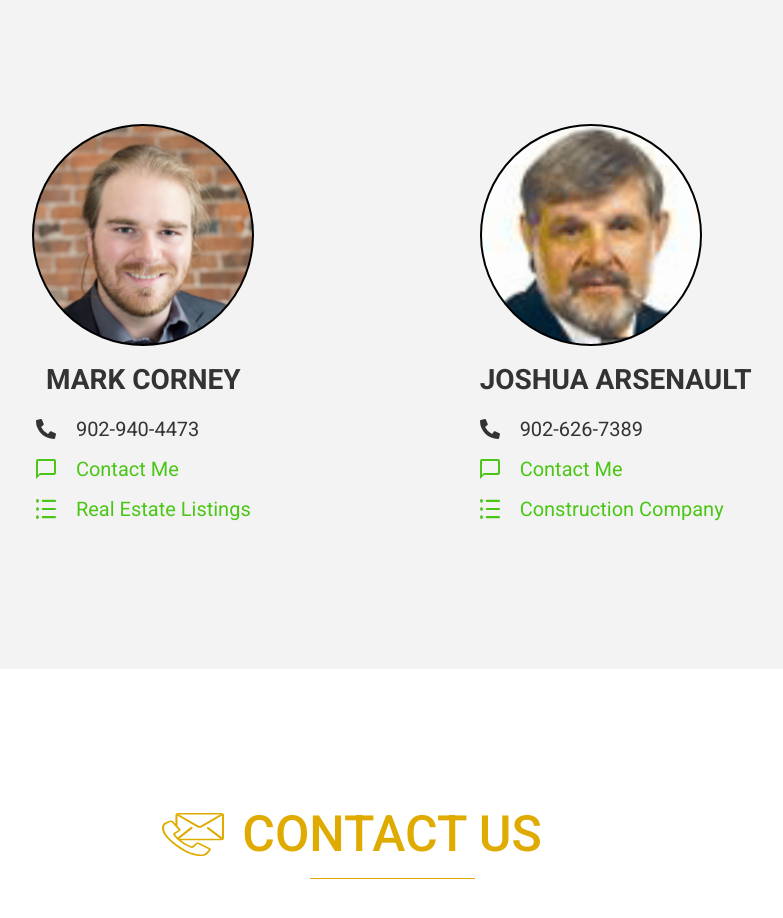
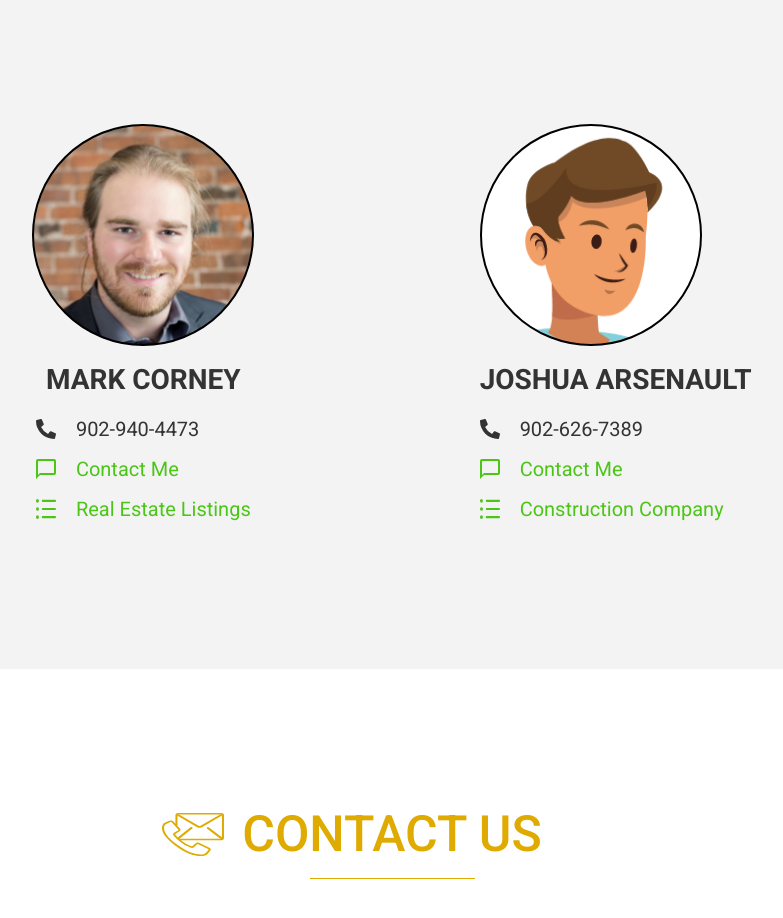
Before and after one commit to experimarketing/arcopro, a plain HTML site: page index.html in a window 1280 px wide. Shown: the part 2540-3458 px from the top of the page, without its empty margins (248-1031 px from the left). Drawn offline with Linux system fonts and the light colour scheme.

Commit message:
Update style.css

```diff
--- a/style.css
+++ b/style.css
@@ -417,7 +417,7 @@ nav .nav-item:last-child {
 }
 
 .profile-img.joshua-arsenault {
-    background: url(img/les_rhodenizer.png) 50%/cover;
+    background: url(img/joshua_arsenault.png) 50%/cover;
     width: 222px;
     height: 222px;
     border-radius: 50%;
```
